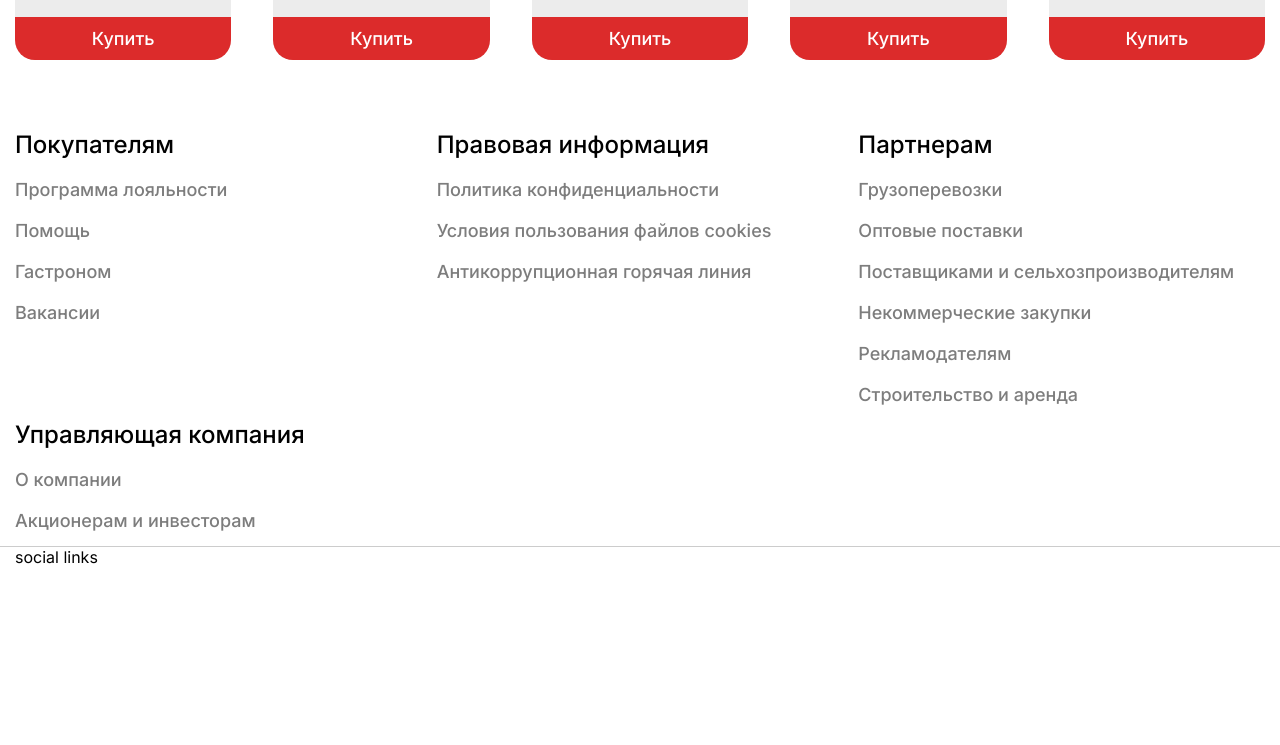
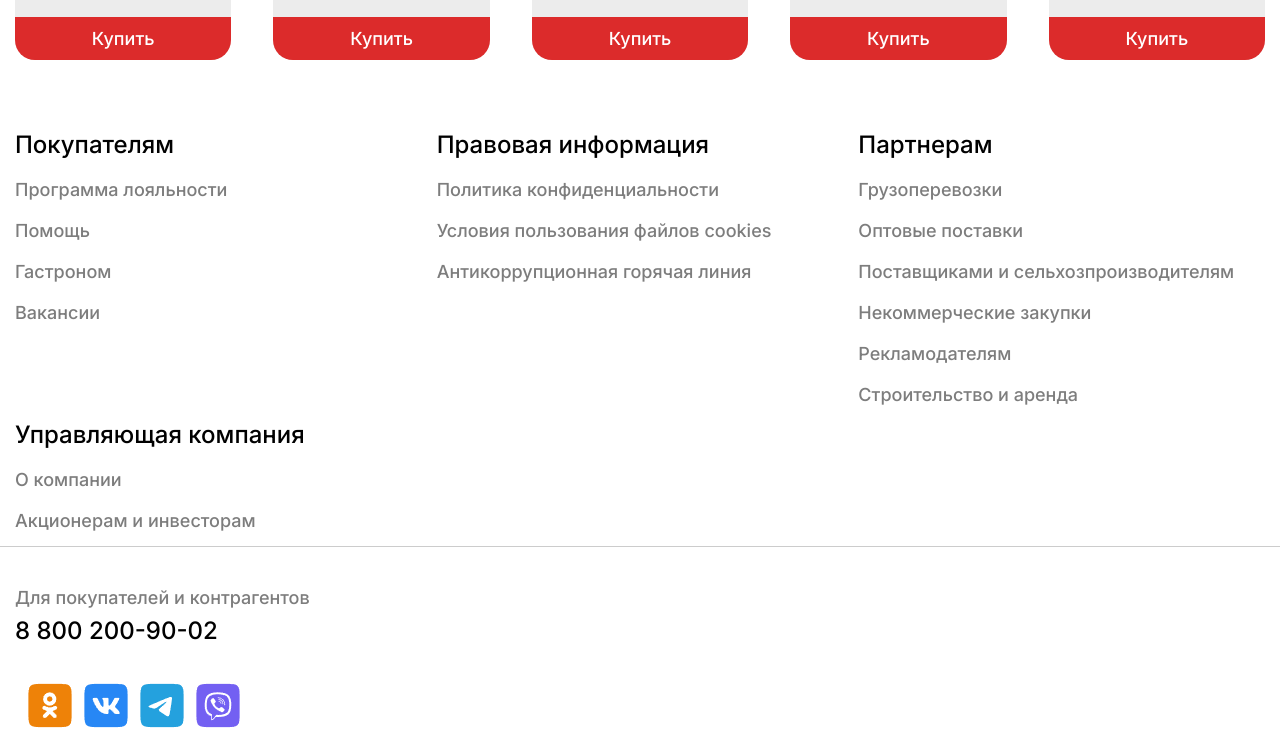
Before and after one commit to YahorDanchanka/magnet, a website built with webpack: page src/index.html in a window 1280 px wide. Shown: the part 1800-2545 px from the top of the page. Before the commit the page ends 2367 px from the top, so only its background shows below. Built offline with nearby package versions, Linux system fonts and the light colour scheme; files whose address does not match are found by name.

Commit message:
Added footer

```diff
--- a/src/index.html
+++ b/src/index.html
@@ -388,7 +388,15 @@
         </div>
       </div>
       <hr class="footer__hr" />
-      <div class="container">social links</div>
+      <div class="container">
+        <div class="footer__address address">
+          <h4 class="address__header">Для покупателей и контрагентов </h4>
+          <a class="address__content" href="tel:+88002009002">8 800 200-90-02</a>
+        </div>
+        <a href="#">
+          <img src="~@/assets/images/socials.png" alt="Соц. сети" class="footer__socials">
+        </a>
+      </div>
     </footer>
   </body>
 </html>
--- /dev/null
+++ b/src/styles/components/address.sass
@@ -0,0 +1,14 @@
+.address
+  font-size: 1.125rem
+
+.address__header
+  color: $secondary-color
+  margin-bottom: 8px
+  font-weight: 500
+
+.address__content
+  display: block
+  font-size: 1.5rem
+  font-weight: 500
+  color: black
+  text-decoration: none
--- a/src/styles/components/footer.sass
+++ b/src/styles/components/footer.sass
@@ -1,4 +1,5 @@
 @import @/styles/components/list
+@import @/styles/components/address
 
 .footer__lists
   display: grid
@@ -13,6 +14,14 @@
     grid-template-columns: 1fr
 
 .footer__hr
-  background: $border-color
+  display: block
+  background-color: $border-color
   border: none
   height: 1px
+  margin-bottom: 40px
+
+.footer__address
+  margin-bottom: 30px
+
+.footer__socials
+  max-width: 249px
```
Also changed, not shown: src/assets/images/socials.png (added).
